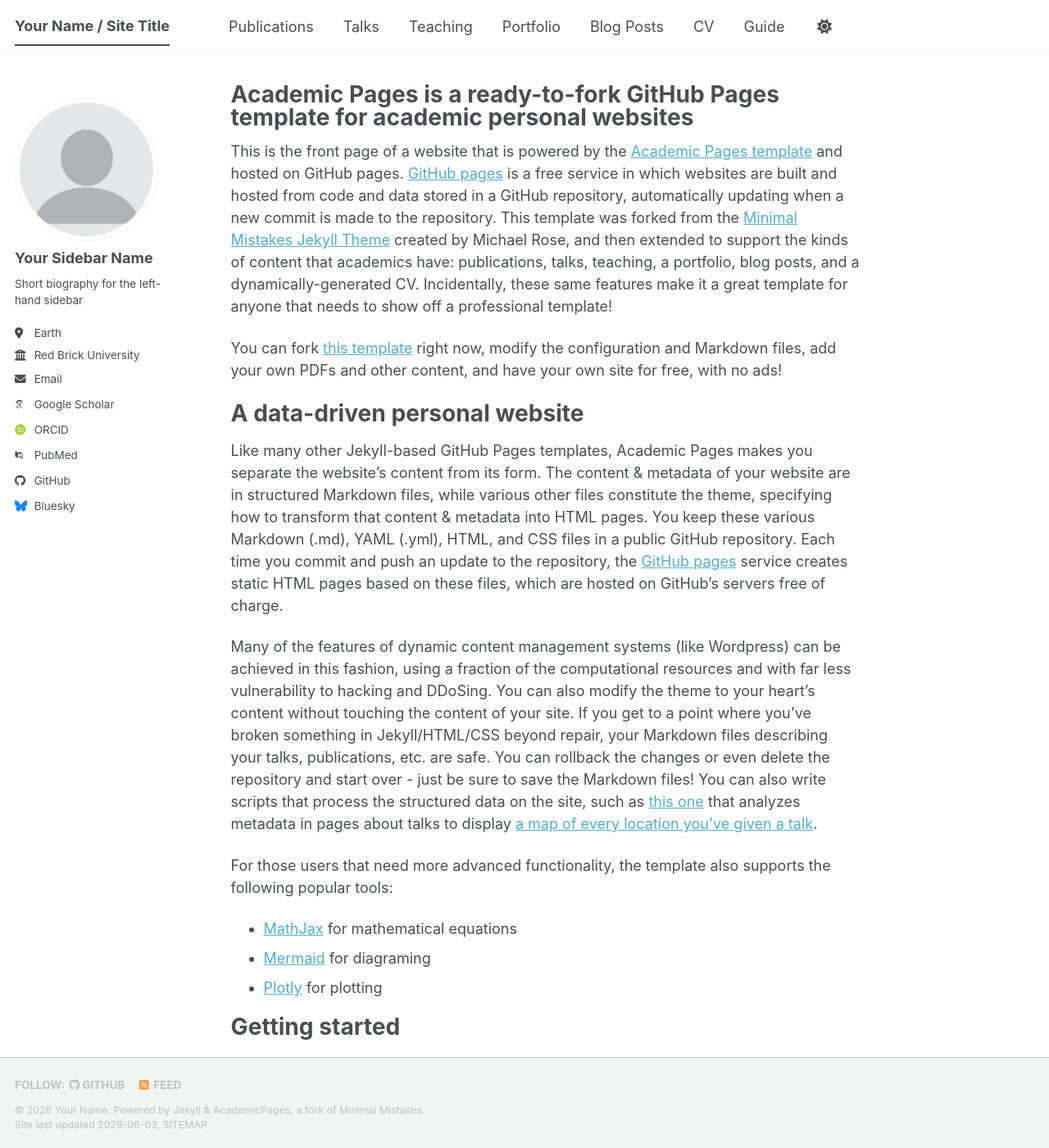
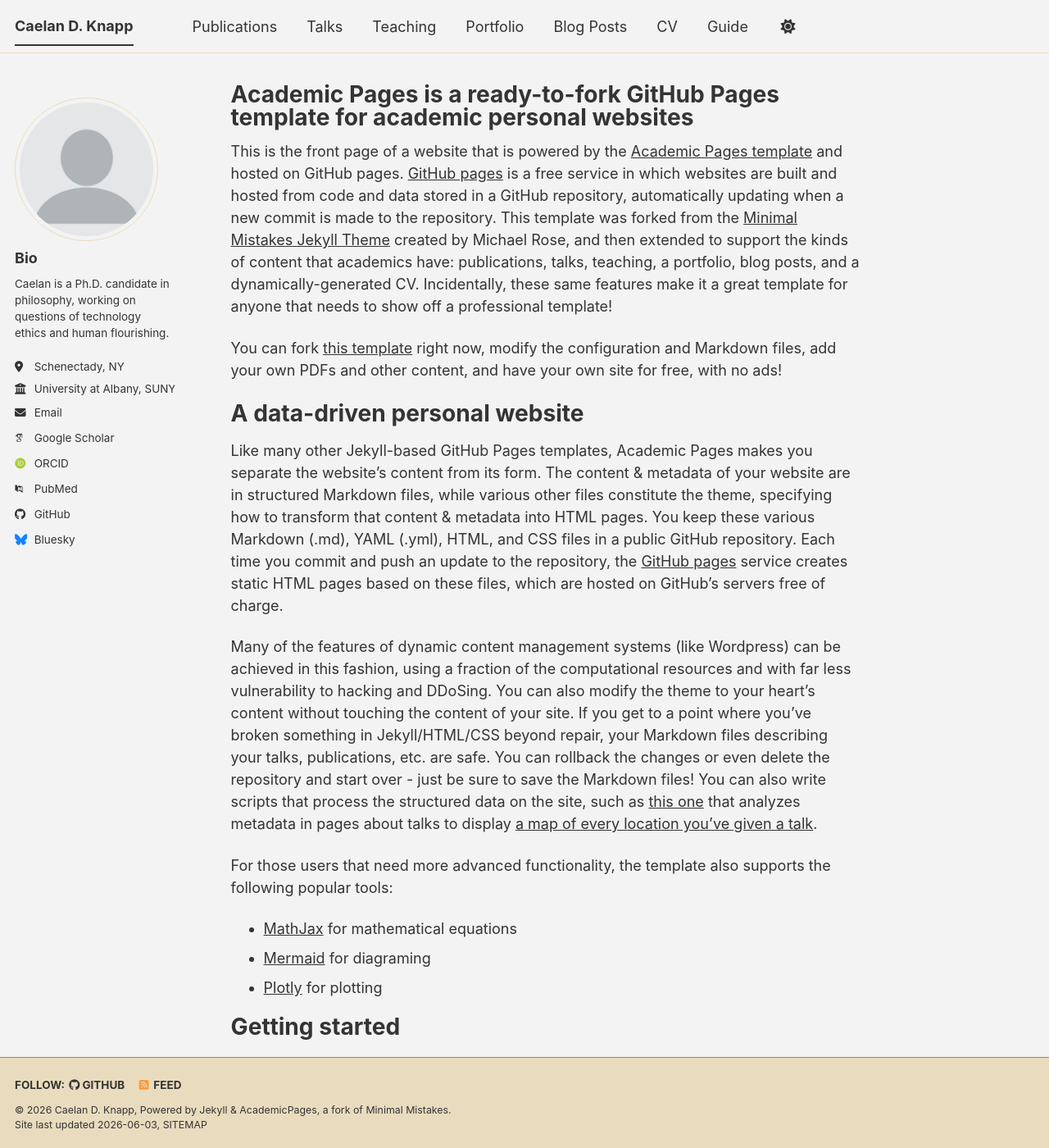
Before and after one commit to CDKnapp/cdknapp.github.io, a Jekyll site: the page built from _pages/about.md, in a window 1280 px wide and 1400 px high. Shown: the whole window at 82% size. Built offline with Jekyll 4.4.1, drawn with Linux system fonts in a browser that asks for light colours; some web fonts are replaced; a script bundle is joined from its source files by our own code; library files that are not in the unit come from our copies.

Commit message:
Update site configuration with personal details

```diff
--- a/_config.yml
+++ b/_config.yml
@@ -8,15 +8,15 @@
 
 # Basic Site Settings
 locale                   : "en-US"
-site_theme               : "default" # The available themes options are "default", "air", "sunrise", "mint", "dirt" and "contrast"
-title                    : "Your Name / Site Title"
+site_theme               : "dirt" # The available themes options are "default", "air", "sunrise", "mint", "dirt" and "contrast"
+title                    : "Caelan D. Knapp"
 title_separator          : "-"
-name                     : &name "Your Name"
-description              : &description "Your Name's academic portfolio"   # Update this with a general description of your site, this is the default if not overridden by a page
-url                      : https://academicpages.github.io # The base hostname & protocol for your site e.g. "https://[your GitHub username].github.io",
+name                     : &name "Caelan D. Knapp"
+description              : &description "Caelan's academic portfolio"   # Update this with a general description of your site, this is the default if not overridden by a page
+url                      : https://cdknapp.github.io # The base hostname & protocol for your site e.g. "https://[your GitHub username].github.io",
                                                            # or if you already have some other page hosted on Github then use "https://[your GitHub username].github.io/[Your Repo Name]"
 baseurl                  : "" # the subpath of your site, e.g. "/blog"
-repository               : "academicpages/academicpages.github.io"
+repository               : "CDKnapp/cdknapp.github.io"
 
 # Site Author - The following control what appear as part of the author content on the side bar.
 #               If a field is blank the icon and link will not appear, otherwise it will be shown.
@@ -24,13 +24,13 @@ repository               : "academicpages/academicpages.github.io"
 author:
   # Biographic information
   avatar           : "profile.png"
-  name             : "Your Sidebar Name"
+  name             : "Bio"
   pronouns         : # example: "she/her"
-  bio              : "Short biography for the left-hand sidebar"
-  location         : "Earth"
-  employer         : "Red Brick University"
+  bio              : "Caelan is a Ph.D. candidate in philosophy, working on questions of technology ethics and human flourishing."
+  location         : "Schenectady, NY"
+  employer         : "University at Albany, SUNY"
   uri              : # URL
-  email            : "none@example.org"
+  email            : "cdknapp@albany.edu"
 
   # Academic websites
   academia         : # URL
```
